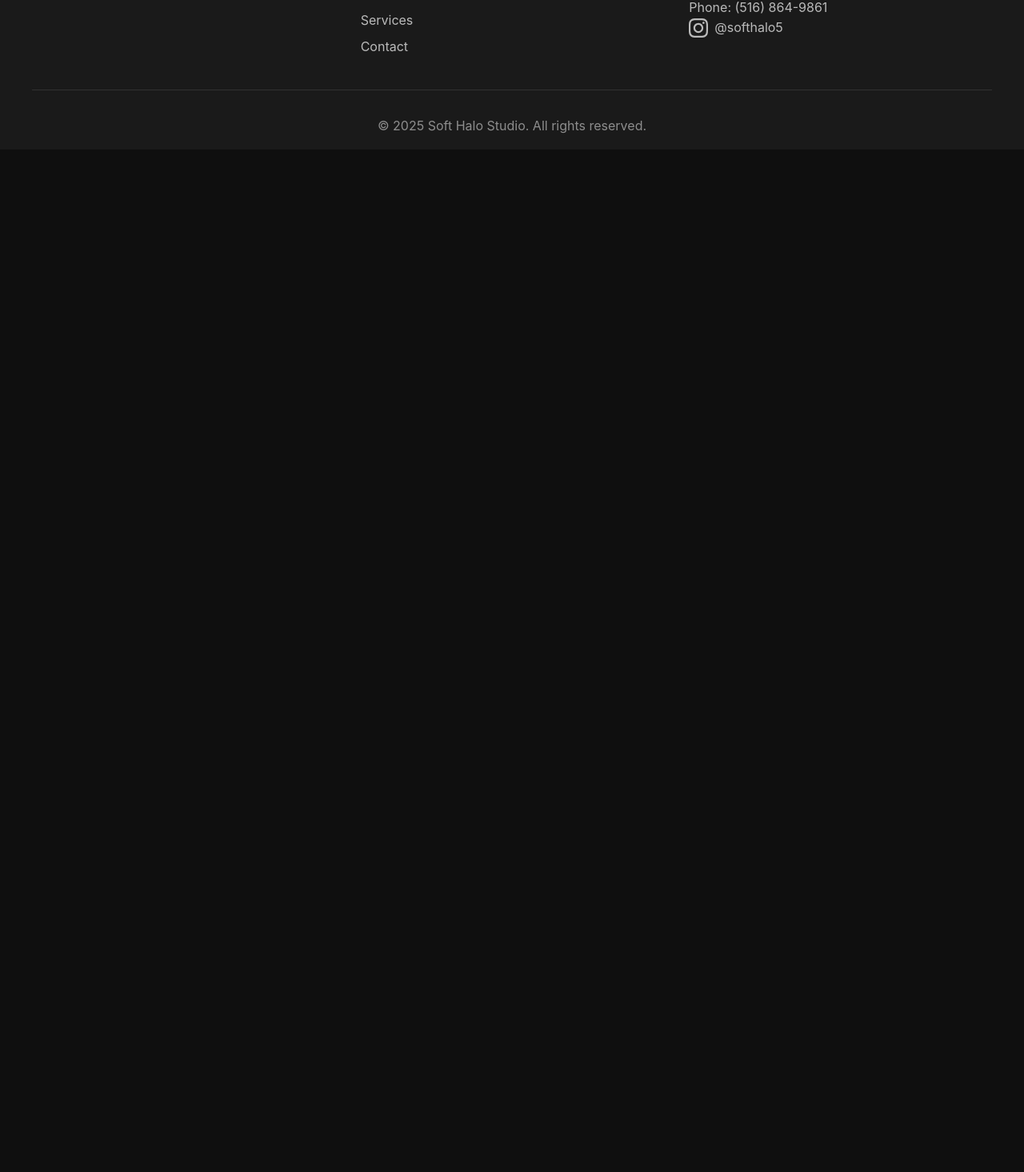
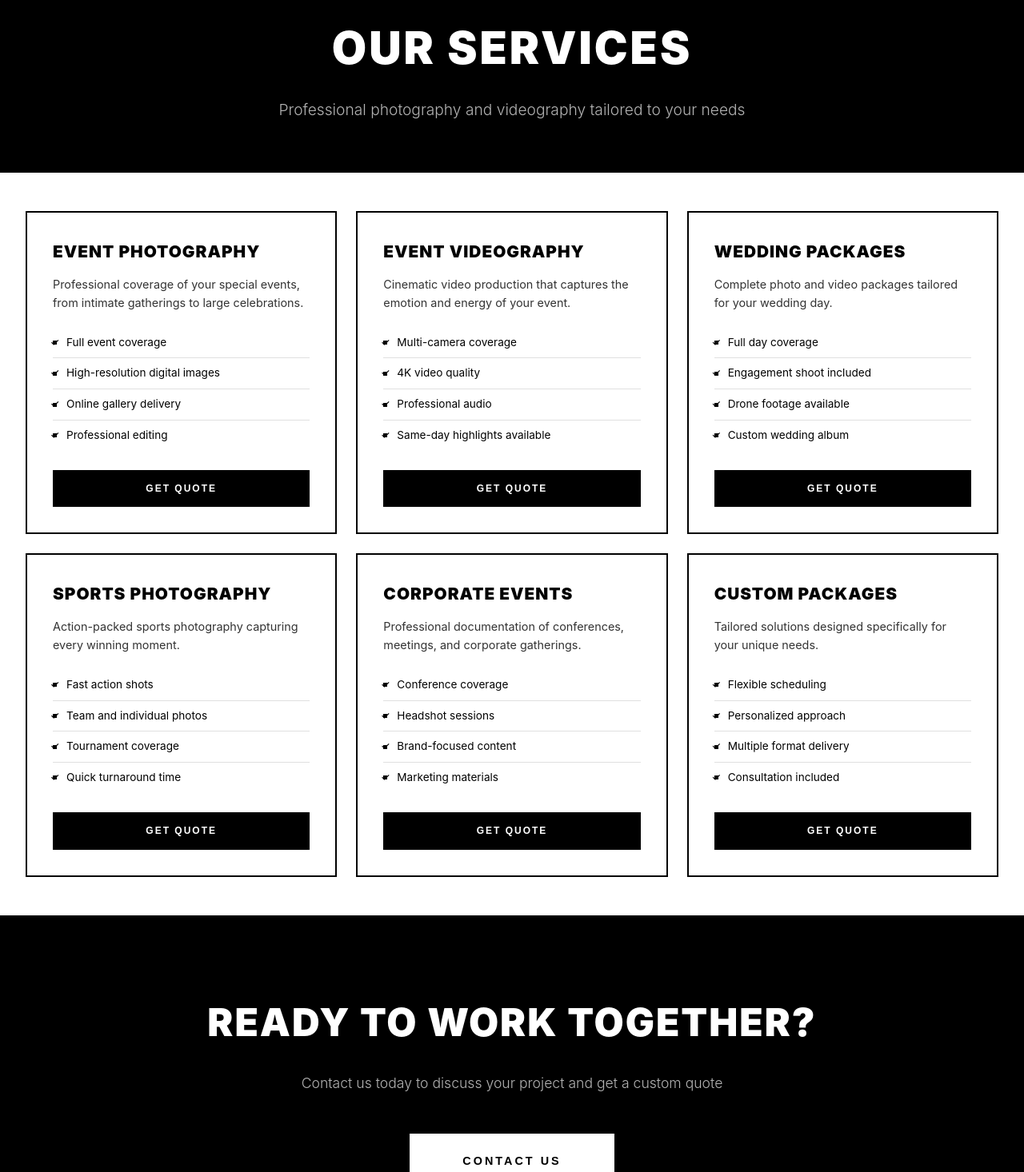
Before and after one commit to softhalostudio-ai/Softhalostudio_frontend, a React (Vite) app: page /services in a window 1280 px wide. Shown: the part 144-1610 px from the top of the page at 80% size. Before the commit the page ends 800 px from the top, so only its background shows below. Built offline with nearby package versions, Linux system fonts and the light colour scheme.

Commit message:
feat(services.jsx): new route

```diff
--- a/src/App.css
+++ b/src/App.css
@@ -620,6 +620,197 @@
   }
 }
 
+.services-page {
+  min-height: 100vh;
+  padding-top: 80px;
+  background: #fff;
+}
+
+.services-header {
+  text-align: center;
+  padding: 5rem 2rem 4rem;
+  background: #000;
+}
+
+.services-page-title {
+  font-size: 3.5rem;
+  font-weight: 900;
+  color: #fff;
+  margin-bottom: 1rem;
+  text-transform: uppercase;
+  letter-spacing: 3px;
+}
+
+.services-page-subtitle {
+  font-size: 1.2rem;
+  color: rgba(255, 255, 255, 0.7);
+  font-weight: 300;
+}
+
+.services-grid {
+  max-width: 1400px;
+  margin: 0 auto;
+  padding: 3rem 2rem;
+  display: grid;
+  grid-template-columns: repeat(3, 1fr);
+  gap: 1.5rem;
+}
+
+.service-card {
+  background: #fff;
+  padding: 2rem;
+  border: 2px solid #000;
+  transition: all 0.3s ease;
+}
+
+.service-card:hover {
+  background: #000;
+}
+
+.service-card:hover .service-title,
+.service-card:hover .service-description,
+.service-card:hover .service-features li {
+  color: #fff;
+}
+
+.service-card:hover .service-btn {
+  background: #fff;
+  color: #000;
+}
+
+.service-content {
+  position: relative;
+}
+
+.service-title {
+  font-size: 1.3rem;
+  font-weight: 900;
+  color: #000;
+  margin-bottom: 0.75rem;
+  text-transform: uppercase;
+  letter-spacing: 1px;
+  transition: color 0.3s ease;
+}
+
+.service-description {
+  color: #333;
+  font-size: 0.9rem;
+  line-height: 1.6;
+  margin-bottom: 1.25rem;
+  transition: color 0.3s ease;
+}
+
+.service-features {
+  list-style: none;
+  padding: 0;
+  margin: 0 0 1.5rem 0;
+}
+
+.service-features li {
+  color: #000;
+  padding: 0.5rem 0;
+  display: flex;
+  align-items: center;
+  gap: 0.75rem;
+  font-size: 0.85rem;
+  border-bottom: 1px solid #e0e0e0;
+  transition: color 0.3s ease;
+}
+
+.service-features li:last-child {
+  border-bottom: none;
+}
+
+.feature-icon {
+  display: inline-flex;
+  align-items: center;
+  justify-content: center;
+  width: 5px;
+  height: 5px;
+  background: #000;
+  flex-shrink: 0;
+}
+
+.service-btn {
+  width: 100%;
+  padding: 0.9rem;
+  background: #000;
+  border: 2px solid #000;
+  color: #fff;
+  font-size: 0.75rem;
+  font-weight: 700;
+  cursor: pointer;
+  transition: all 0.3s ease;
+  text-transform: uppercase;
+  letter-spacing: 2px;
+}
+
+.service-btn:hover {
+  background: transparent;
+  color: #000;
+}
+
+.services-cta {
+  text-align: center;
+  padding: 6rem 2rem;
+  background: #000;
+}
+
+.services-cta h2 {
+  font-size: 3rem;
+  font-weight: 900;
+  color: #fff;
+  margin-bottom: 1.5rem;
+  text-transform: uppercase;
+  letter-spacing: 2px;
+}
+
+.services-cta p {
+  font-size: 1.1rem;
+  color: rgba(255, 255, 255, 0.7);
+  margin-bottom: 3rem;
+  font-weight: 300;
+}
+
+.cta-button {
+  padding: 1.5rem 4rem;
+  background: #fff;
+  border: 2px solid #fff;
+  color: #000;
+  font-size: 0.9rem;
+  font-weight: 800;
+  cursor: pointer;
+  transition: all 0.3s ease;
+  text-transform: uppercase;
+  letter-spacing: 3px;
+}
+
+.cta-button:hover {
+  background: transparent;
+  color: #fff;
+}
+
+@media (max-width: 1024px) {
+  .services-grid {
+    grid-template-columns: repeat(2, 1fr);
+  }
+}
+
+@media (max-width: 768px) {
+  .services-grid {
+    grid-template-columns: 1fr;
+    gap: 1.5rem;
+  }
+
+  .services-page-title {
+    font-size: 2.5rem;
+  }
+
+  .services-cta h2 {
+    font-size: 2rem;
+  }
+}
+
 .footer {
   background-color: #1a1a1a;
   color: #fff;
--- a/src/App.jsx
+++ b/src/App.jsx
@@ -2,6 +2,7 @@ import './App.css'
 import { BrowserRouter as Router, Routes, Route, Link } from 'react-router-dom'
 import Home from './pages/Home'
 import Portfolio from './pages/Portfolio'
+import Services from './pages/Services'
 
 function App() {
   return (
@@ -18,7 +19,7 @@ function App() {
             <ul className="nav-menu">
               <li><Link to="/">Home</Link></li>
               <li><Link to="/portfolio">Portfolio</Link></li>
-              <li><a href="#services">Services</a></li>
+              <li><Link to="/services">Services</Link></li>
               <li><a href="#contact">Contact</a></li>
             </ul>
           </div>
@@ -27,6 +28,7 @@ function App() {
         <Routes>
           <Route path="/" element={<Home />} />
           <Route path="/portfolio" element={<Portfolio />} />
+          <Route path="/services" element={<Services />} />
         </Routes>
 
         <footer className="footer">
@@ -40,7 +42,7 @@ function App() {
               <ul>
                 <li><Link to="/">Home</Link></li>
                 <li><Link to="/portfolio">Portfolio</Link></li>
-                <li><a href="#services">Services</a></li>
+                <li><Link to="/services">Services</Link></li>
                 <li><a href="#contact">Contact</a></li>
               </ul>
             </div>
--- /dev/null
+++ b/src/pages/Services.jsx
@@ -0,0 +1,107 @@
+function Services() {
+  const services = [
+    {
+      id: 1,
+      title: 'Event Photography',
+      description: 'Professional coverage of your special events, from intimate gatherings to large celebrations.',
+      features: [
+        'Full event coverage',
+        'High-resolution digital images',
+        'Online gallery delivery',
+        'Professional editing'
+      ]
+    },
+    {
+      id: 2,
+      title: 'Event Videography',
+      description: 'Cinematic video production that captures the emotion and energy of your event.',
+      features: [
+        'Multi-camera coverage',
+        '4K video quality',
+        'Professional audio',
+        'Same-day highlights available'
+      ]
+    },
+    {
+      id: 3,
+      title: 'Wedding Packages',
+      description: 'Complete photo and video packages tailored for your wedding day.',
+      features: [
+        'Full day coverage',
+        'Engagement shoot included',
+        'Drone footage available',
+        'Custom wedding album'
+      ]
+    },
+    {
+      id: 4,
+      title: 'Sports Photography',
+      description: 'Action-packed sports photography capturing every winning moment.',
+      features: [
+        'Fast action shots',
+        'Team and individual photos',
+        'Tournament coverage',
+        'Quick turnaround time'
+      ]
+    },
+    {
+      id: 5,
+      title: 'Corporate Events',
+      description: 'Professional documentation of conferences, meetings, and corporate gatherings.',
+      features: [
+        'Conference coverage',
+        'Headshot sessions',
+        'Brand-focused content',
+        'Marketing materials'
+      ]
+    },
+    {
+      id: 6,
+      title: 'Custom Packages',
+      description: 'Tailored solutions designed specifically for your unique needs.',
+      features: [
+        'Flexible scheduling',
+        'Personalized approach',
+        'Multiple format delivery',
+        'Consultation included'
+      ]
+    }
+  ]
+
+  return (
+    <div className="services-page">
+      <div className="services-header">
+        <h1 className="services-page-title">Our Services</h1>
+        <p className="services-page-subtitle">Professional photography and videography tailored to your needs</p>
+      </div>
+
+      <div className="services-grid">
+        {services.map((service) => (
+          <div key={service.id} className="service-card">
+            <div className="service-content">
+              <h2 className="service-title">{service.title}</h2>
+              <p className="service-description">{service.description}</p>
+              <ul className="service-features">
+                {service.features.map((feature, index) => (
+                  <li key={index}>
+                    <span className="feature-icon">✓</span>
+                    {feature}
+                  </li>
+                ))}
+              </ul>
+              <button className="service-btn">Get Quote</button>
+            </div>
+          </div>
+        ))}
+      </div>
+
+      <div className="services-cta">
+        <h2>Ready to Work Together?</h2>
+        <p>Contact us today to discuss your project and get a custom quote</p>
+        <button className="cta-button">Contact Us</button>
+      </div>
+    </div>
+  )
+}
+
+export default Services
```
